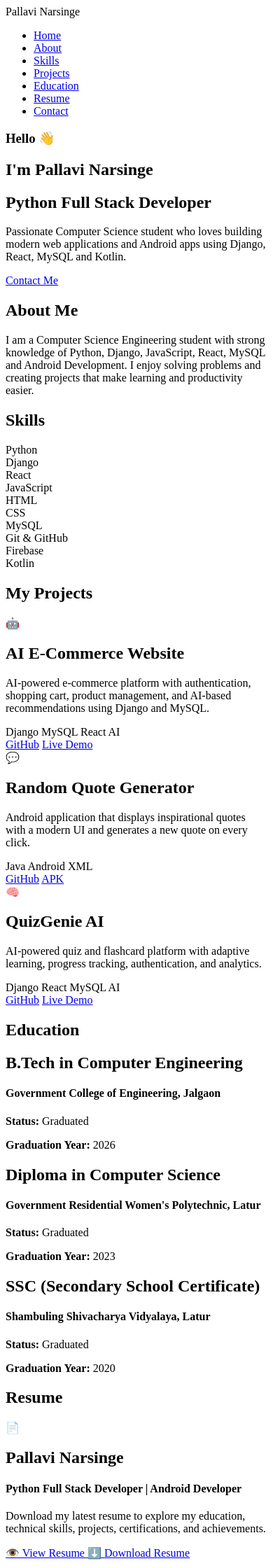
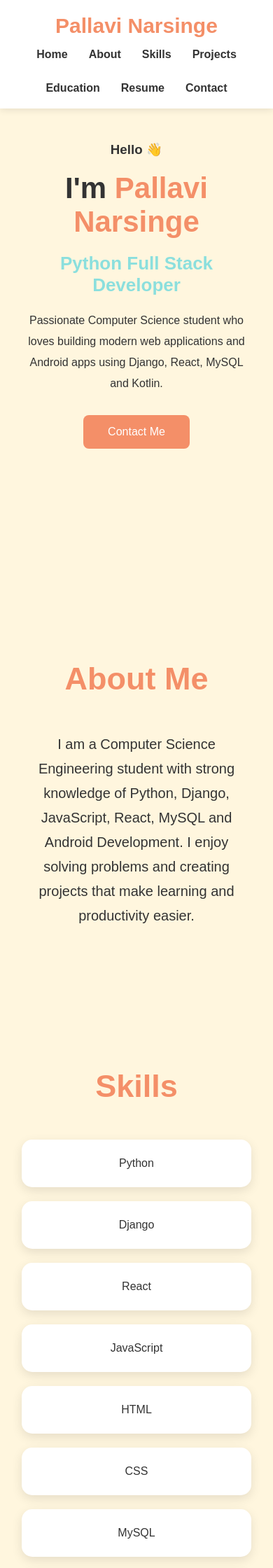
Before and after one commit to pallavinarsinge04/StudentPortfolio, a Django app: page / in a window 390 px wide. Shown: the top 2240 px of the page at 70% size. Run offline with Django 4.2, Linux system fonts and the light colour scheme.

Commit message:
Fix resume PDF 404 error by configuring media files and updating resume links

```diff
--- a/StudentPortfolio/urls.py
+++ b/StudentPortfolio/urls.py
@@ -11,5 +11,7 @@ urlpatterns = [
 ]
 
 if settings.DEBUG:
-    urlpatterns += static(settings.STATIC_URL, document_root=settings.STATICFILES_DIRS[0])
-    urlpatterns += static(settings.MEDIA_URL, document_root=settings.MEDIA_ROOT)
+    urlpatterns += static(
+        settings.MEDIA_URL,
+        document_root=settings.MEDIA_ROOT
+    )
--- a/static/css/style.css
+++ b/static/css/style.css
@@ -1,4 +1,12 @@
-/* ================= Google Palette ================= */
+/* ================= Global ================= */
+
+*{
+    margin:0;
+    padding:0;
+    box-sizing:border-box;
+    font-family:Arial,sans-serif;
+    scroll-behavior:smooth;
+}
 
 :root{
     --bg:#FFF6DE;
@@ -7,14 +15,6 @@
     --secondary:#F48F68;
     --accent:#FFE394;
     --text:#333;
-}
-
-*{
-    margin:0;
-    padding:0;
-    box-sizing:border-box;
-    font-family:Arial,sans-serif;
-    scroll-behavior:smooth;
 }
 
 body{
@@ -27,18 +27,19 @@ body{
 .navbar{
     position:fixed;
     top:0;
+    left:0;
     width:100%;
     display:flex;
     justify-content:space-between;
     align-items:center;
     padding:20px 8%;
     background:white;
-    box-shadow:0 5px 15px rgba(0,0,0,.08);
+    box-shadow:0 2px 10px rgba(0,0,0,.1);
     z-index:1000;
 }
 
 .logo{
-    font-size:32px;
+    font-size:30px;
     font-weight:bold;
     color:var(--secondary);
 }
@@ -46,7 +47,7 @@ body{
 .nav-menu{
     display:flex;
     list-style:none;
-    gap:20px;
+    gap:30px;
 }
 
 .nav-menu a{
@@ -54,6 +55,22 @@ body{
     color:#333;
     font-weight:bold;
     transition:.3s;
+    position:relative;
+}
+
+.nav-menu a::after{
+    content:"";
+    position:absolute;
+    width:0;
+    height:3px;
+    background:var(--secondary);
+    left:0;
+    bottom:-5px;
+    transition:.3s;
+}
+
+.nav-menu a:hover::after{
+    width:100%;
 }
 
 .nav-menu a:hover{
@@ -72,7 +89,7 @@ body{
 }
 
 .hero h1{
-    font-size:70px;
+    font-size:65px;
     margin:20px 0;
 }
 
@@ -89,13 +106,12 @@ body{
     max-width:700px;
     margin:auto;
     line-height:30px;
-    font-size:18px;
 }
 
 .btn{
     display:inline-block;
     margin-top:30px;
-    padding:14px 35px;
+    padding:15px 35px;
     background:var(--secondary);
     color:white;
     text-decoration:none;
@@ -108,7 +124,7 @@ body{
     color:black;
 }
 
-/* ================= Section ================= */
+/* ================= Common Section ================= */
 
 section{
     padding:100px 8%;
@@ -116,9 +132,9 @@ section{
 
 .title{
     text-align:center;
+    color:var(--secondary);
     font-size:45px;
     margin-bottom:50px;
-    color:var(--secondary);
 }
 
 /* ================= About ================= */
@@ -127,8 +143,8 @@ section{
     max-width:900px;
     margin:auto;
     text-align:center;
+    line-height:35px;
     font-size:20px;
-    line-height:35px;
 }
 
 /* ================= Skills ================= */
@@ -142,118 +158,84 @@ section{
 .card{
     background:white;
     padding:25px;
+    text-align:center;
     border-radius:15px;
-    text-align:center;
-    font-weight:bold;
-    box-shadow:0 5px 15px rgba(0,0,0,.08);
+    box-shadow:0 5px 15px rgba(0,0,0,.1);
     transition:.4s;
 }
 
 .card:hover{
+    transform:translateY(-10px);
     background:var(--primary);
-    transform:translateY(-10px);
 }
 
 /* ================= Projects ================= */
 
-#projects{
-    background:var(--bg);
-}
-
 .project-container{
     display:grid;
-    grid-template-columns:repeat(auto-fit,minmax(330px,1fr));
+    grid-template-columns:repeat(auto-fit,minmax(320px,1fr));
     gap:30px;
 }
 
 .project-card{
-    position:relative;
-    overflow:hidden;
     background:white;
+    padding:30px;
     border-radius:20px;
-    padding:30px;
+    box-shadow:0 8px 20px rgba(0,0,0,.1);
     transition:.4s;
-    box-shadow:0 8px 20px rgba(0,0,0,.12);
-}
-
-.project-card::before{
-    content:"";
-    position:absolute;
-    top:0;
-    left:-120%;
-    width:60%;
-    height:100%;
-    background:linear-gradient(90deg,transparent,rgba(255,255,255,.8),transparent);
-    transform:skewX(-25deg);
-    transition:.8s;
-}
-
-.project-card:hover::before{
-    left:150%;
 }
 
 .project-card:hover{
-    transform:translateY(-15px);
-    box-shadow:0 20px 35px rgba(0,0,0,.18);
+    transform:translateY(-10px);
 }
 
 .project-image{
-    width:90px;
-    height:90px;
-    margin:auto;
+    width:80px;
+    height:80px;
+    background:var(--primary);
     border-radius:50%;
-    background:var(--primary);
     display:flex;
     justify-content:center;
     align-items:center;
-    font-size:42px;
-    margin-bottom:20px;
+    font-size:35px;
+    margin:auto auto 20px;
 }
 
 .project-card h2{
     text-align:center;
     color:var(--secondary);
-    margin-bottom:15px;
 }
 
 .project-card p{
     text-align:center;
-    line-height:28px;
+    margin:15px 0;
 }
 
 .tech-stack{
     text-align:center;
-    margin-top:20px;
 }
 
 .tech-stack span{
     display:inline-block;
+    padding:8px 14px;
     background:var(--accent);
-    padding:8px 15px;
     margin:5px;
     border-radius:20px;
-    font-weight:bold;
 }
 
 .project-buttons{
     display:flex;
     justify-content:center;
     gap:15px;
-    margin-top:25px;
+    margin-top:20px;
 }
 
 .project-buttons a{
+    padding:10px 20px;
     text-decoration:none;
     background:var(--secondary);
     color:white;
-    padding:12px 22px;
     border-radius:8px;
-    transition:.3s;
-}
-
-.project-buttons a:hover{
-    background:var(--primary);
-    color:black;
 }
 
 /* ================= Education ================= */
@@ -268,63 +250,33 @@ section{
     background:white;
     padding:30px;
     border-radius:15px;
-    box-shadow:0 5px 15px rgba(0,0,0,.08);
-    transition:.4s;
-}
-
-.education-card:hover{
-    transform:translateY(-10px);
-}
-
-.education-card h2{
-    color:var(--secondary);
-    margin-bottom:10px;
+    box-shadow:0 5px 15px rgba(0,0,0,.1);
 }
 
 /* ================= Resume ================= */
 
 .resume-card{
+    background:white;
     max-width:700px;
     margin:auto;
-    background:white;
+    text-align:center;
     padding:40px;
     border-radius:20px;
-    text-align:center;
     box-shadow:0 5px 15px rgba(0,0,0,.1);
 }
 
-.resume-icon{
-    width:90px;
-    height:90px;
-    margin:auto;
-    border-radius:50%;
-    background:var(--primary);
-    display:flex;
-    justify-content:center;
-    align-items:center;
-    font-size:40px;
-    margin-bottom:20px;
-}
-
 .resume-buttons{
-    display:flex;
-    justify-content:center;
-    gap:20px;
     margin-top:25px;
 }
 
 .resume-buttons a{
-    text-decoration:none;
+    display:inline-block;
+    margin:10px;
     padding:12px 25px;
-    border-radius:8px;
     background:var(--secondary);
     color:white;
-    transition:.3s;
-}
-
-.resume-buttons a:hover{
-    background:var(--primary);
-    color:black;
+    text-decoration:none;
+    border-radius:8px;
 }
 
 /* ================= Contact ================= */
@@ -341,42 +293,31 @@ input,
 textarea{
     padding:15px;
     border:none;
-    border-radius:10px;
-    background:white;
-    box-shadow:0 2px 8px rgba(0,0,0,.08);
+    border-radius:8px;
 }
 
 button{
     padding:15px;
-    border:none;
     background:var(--secondary);
     color:white;
+    border:none;
     border-radius:8px;
     cursor:pointer;
-    transition:.3s;
 }
 
-button:hover{
-    background:var(--primary);
-    color:black;
+/* ================= Responsive ================= */
+
+@media(max-width:768px){
+
+.navbar{
+    flex-direction:column;
 }
 
-/* ================= Footer ================= */
-
-.footer{
-    background:var(--primary);
-    padding:30px;
-    text-align:center;
-    margin-top:60px;
+.nav-menu{
+    flex-wrap:wrap;
+    justify-content:center;
+    margin-top:15px;
 }
-
-.footer p{
-    font-weight:bold;
-}
-
-/* ================= Mobile ================= */
-
-@media(max-width:768px){
 
 .hero h1{
     font-size:42px;
@@ -386,33 +327,4 @@ button:hover{
     font-size:26px;
 }
 
-.resume-buttons,
-.project-buttons{
-    flex-direction:column;
 }
-
-.nav-menu{
-    flex-wrap:wrap;
-    justify-content:center;
-}
-
-}
-@media(max-width:768px){
-
-.navbar{
-    flex-direction:column;
-    padding:15px;
-}
-
-.nav-menu{
-    margin-top:15px;
-    flex-wrap:wrap;
-    justify-content:center;
-    gap:15px;
-}
-
-.logo{
-    font-size:24px;
-}
-
-}
--- a/templates/base.html
+++ b/templates/base.html
@@ -1,3 +1,22 @@
+{% load static %}
+
+<!DOCTYPE html>
+<html lang="en">
+
+<head>
+
+    <meta charset="UTF-8">
+
+    <meta name="viewport" content="width=device-width, initial-scale=1.0">
+
+    <title>Pallavi Narsinge | Portfolio</title>
+
+    <link rel="stylesheet" href="{% static 'css/style.css' %}">
+
+</head>
+
+<body>
+
 <nav class="navbar">
 
     <div class="logo">
@@ -26,3 +45,7 @@
 
 {% block content %}
 {% endblock %}
+
+</body>
+
+</html>
```
Also changed, not shown: templates/home.html (indentation only).
